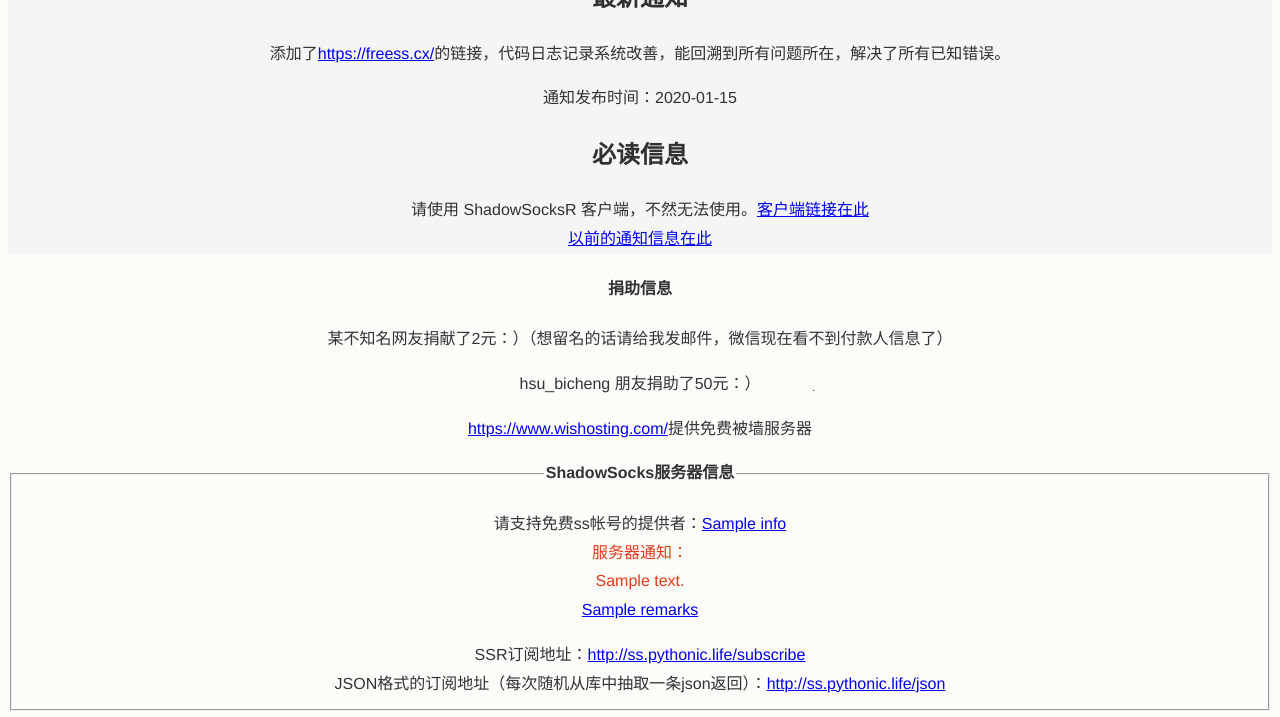
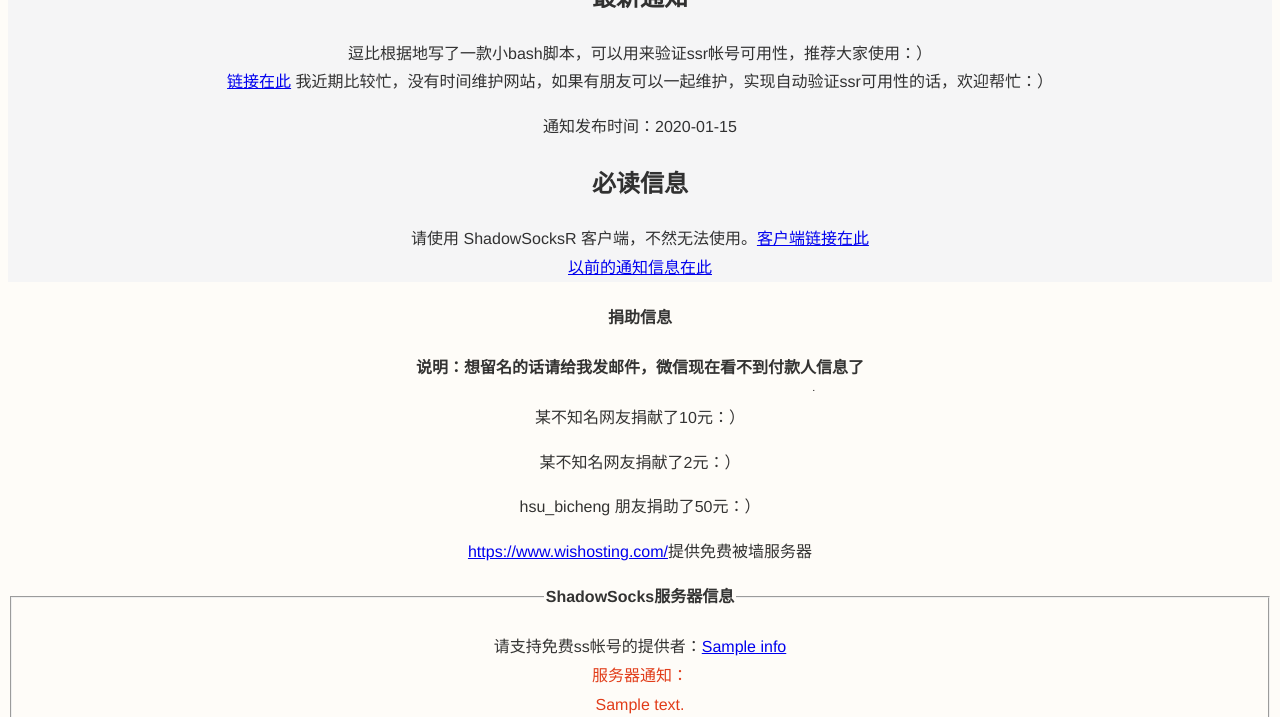
Before and after one commit to the0demiurge/ShadowSocksShare, a Flask app: template app/templates/index.html in a window 1280 px wide. Shown: the part 301-1018 px from the top of the page. Run offline with Flask 2, Linux system fonts and the light colour scheme; the template is opened without the code that fills it: most values are stand-ins (such as "Sample title", 1, 10 or a date in 2020).

Commit message:
更新了网页说明

```diff
--- a/app/templates/index.html
+++ b/app/templates/index.html
@@ -19,7 +19,9 @@
 
 <div id="notice" style="text-align: center;background-color: #f5f5f6" target="_blank">
 <h2>最新通知</h2>
-添加了<a href="https://freess.cx/" target="_blank">https://freess.cx/</a>的链接，代码日志记录系统改善，能回溯到所有问题所在，解决了所有已知错误。
+  逗比根据地写了一款小bash脚本，可以用来验证ssr帐号可用性，推荐大家使用：）<br>
+  <a href="https://doub.io/ss-jc56/" target="_blank">链接在此</a>
+  我近期比较忙，没有时间维护网站，如果有朋友可以一起维护，实现自动验证ssr可用性的话，欢迎帮忙：）
 <p>通知发布时间：{{ctime}}</p>
 
 <h2>必读信息</h2>
@@ -32,8 +34,12 @@
 
 <div style="text-align: center;">
   <h4>捐助信息</h4>
+  <h4>说明：想留名的话请给我发邮件，微信现在看不到付款人信息了</h4>
     <p>
-      某不知名网友捐献了2元：）（想留名的话请给我发邮件，微信现在看不到付款人信息了）
+      某不知名网友捐献了10元：）
+    </p>
+    <p>
+      某不知名网友捐献了2元：）
     </p>
     <p>
     hsu_bicheng 朋友捐助了50元：）
```
Also changed, not shown: app/templates/notes.html (+8 -0 lines).
